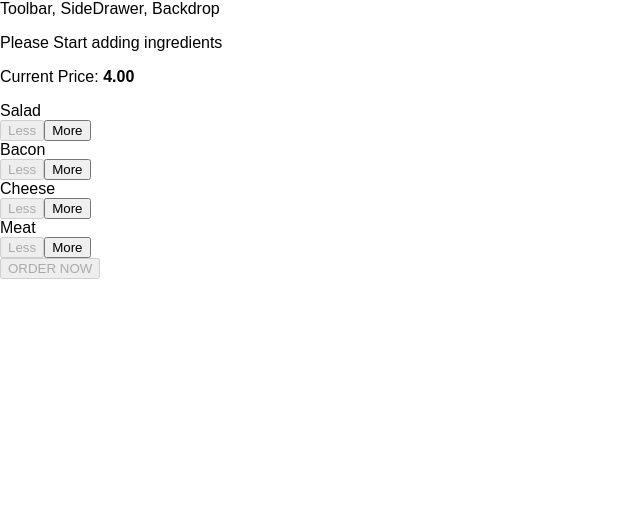
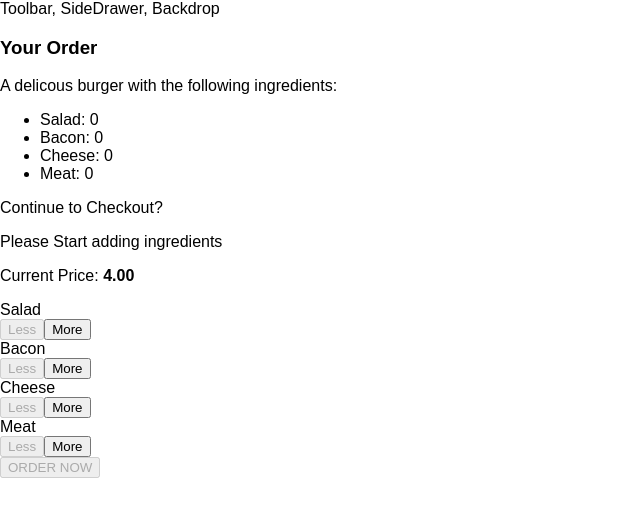
Before and after one commit to samahri/burger-builder, a React app: page / in a window 1280 px wide. Shown: the top 516 px of the page, without its empty margins (0-640 px from the left). Built offline with nearby package versions, Linux system fonts and the light colour scheme.

Commit message:
164. creating the order summary modal

```diff
--- /dev/null
+++ b/src/components/Burger/OrderSummary/OrderSummary.js
@@ -0,0 +1,25 @@
+import React from 'react';
+
+import Aux from '../../../hoc/Aux';
+
+const orderSummary = (props) => {
+    const ingredientSummary = Object.keys(props.ingredients)
+                .map(igKey => {
+                    return (<li key={igKey}>
+                        <span style={{textTransform: 'capitalize'}}>{igKey}</span>: {props.ingredients[igKey]}
+                            </li>)
+                });
+
+    return (
+        <Aux>
+            <h3>Your Order</h3>
+            <p>A delicous burger with the following ingredients:</p>
+            <ul>
+                {ingredientSummary}
+            </ul>
+            <p>Continue to Checkout?</p>
+        </Aux>
+    );
+};
+
+export default orderSummary;
--- /dev/null
+++ b/src/components/UI/Modal/Modal.css
@@ -0,0 +1,20 @@
+.Modal {
+    position: fixed;
+    z-index: 500;
+    background-color: white;
+    width: 70%;
+    border: 1px solid #ccc;
+    box-shadow: 1px 1px 1px black;
+    padding: 16px;
+    left: 15%;
+    top: 30%;
+    box-sizing: border-box;
+    transition: all 0.3s ease-out;
+}
+
+@media (min-width: 600px) {
+    .Modal {
+        width: 500px;
+        left: calc(50% - 250px);
+    }
+}
--- /dev/null
+++ b/src/components/UI/Modal/Modal.js
@@ -0,0 +1,11 @@
+import React from 'react';
+
+import classes from './Modal.css';
+
+const modal = (props) => (
+    <div  className={classes.Modal}>
+        {props.children}
+    </div>
+);
+
+export default modal;
--- a/src/containers/BurgerBuilder/BurgerBuilder.js
+++ b/src/containers/BurgerBuilder/BurgerBuilder.js
@@ -2,6 +2,8 @@ import React, { Component } from 'react';
 import Aux from '../../hoc/Aux';
 import Burger from '../../components/Burger/Burger.js';
 import BuildControls from '../../components/Burger/BuildControls/BuildControls';
+import Modal from '../../components/UI/Modal/Modal';
+import OrderSummary from '../../components/Burger/OrderSummary/OrderSummary';
 
 const INGREDIENT_PRICES = {
     salad: 0.5,
@@ -91,6 +93,9 @@ class BurgerBuilder extends Component {
 
         return (
             <Aux>
+                <Modal>
+                    <OrderSummary ingredients={this.state.ingredients}/>
+                </Modal>
                 <Burger ingredients={this.state.ingredients} />
                 <BuildControls
                     ingredientAdded = {this.addIngredientHandler}
```
Also changed, not shown: src/components/UI/Backdrop/Backdrop.js (added).
